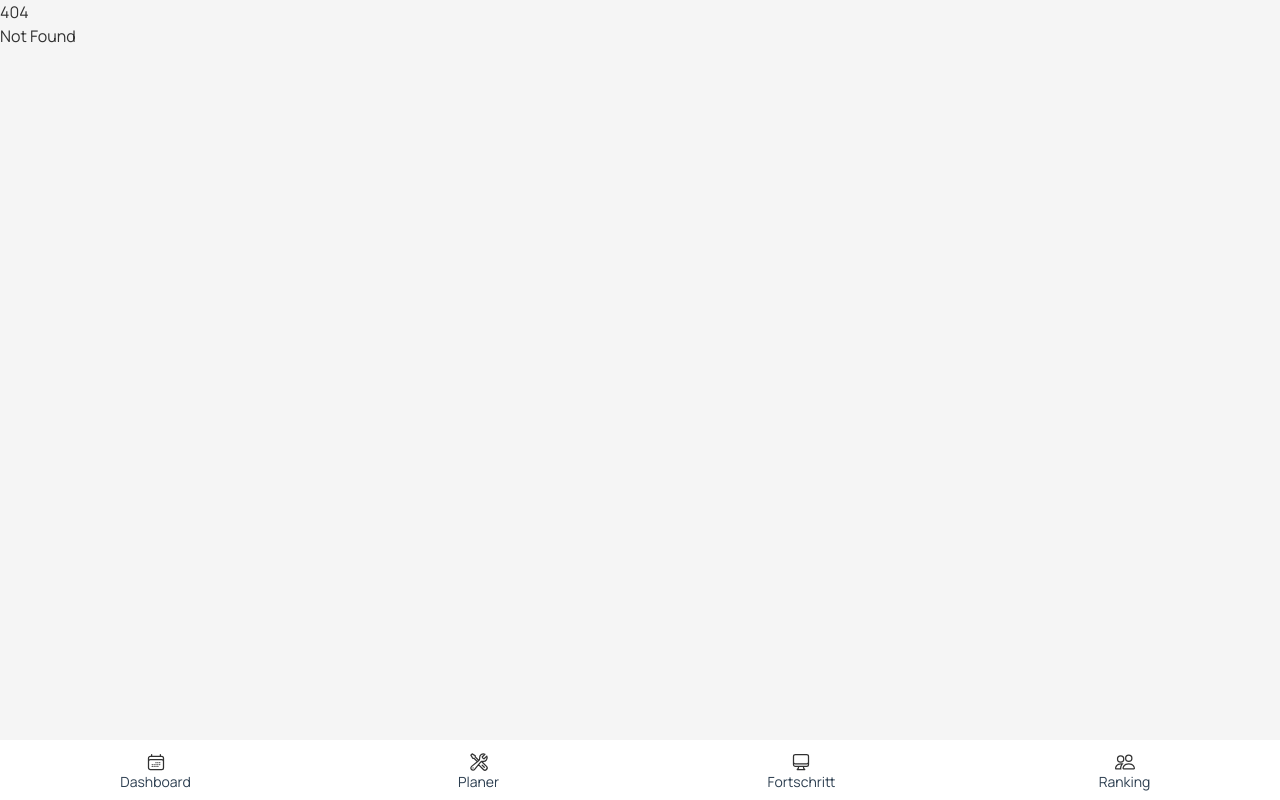
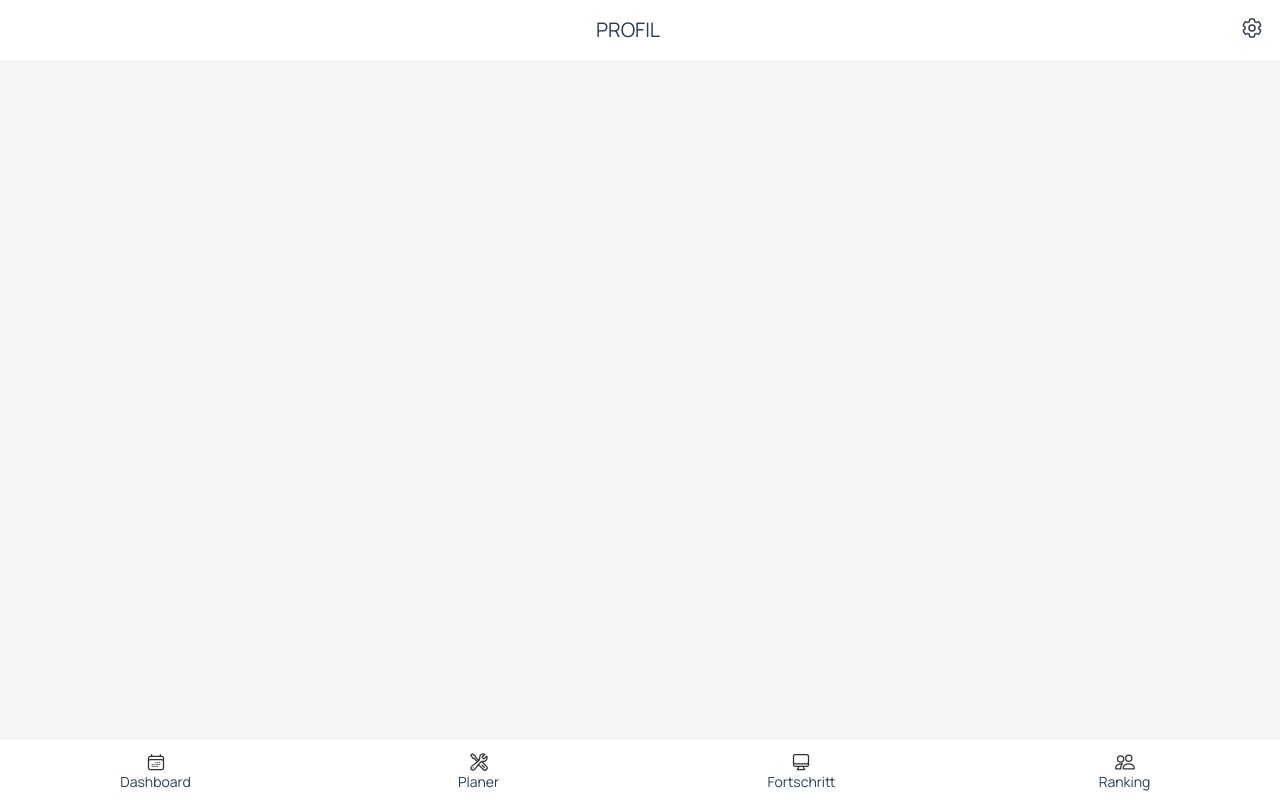
Before and after one commit to kreutzermaik/saarclimb-sveltekit, a SvelteKit app: page /profile in a window 1280 px wide. Before the commit this address had no page. Built offline with nearby package versions, Linux system fonts and the light colour scheme; no server answers; the database is empty.

Commit message:
intellij problems and errors fixed

```diff
--- /dev/null
+++ b/src/routes/profile/+page.svelte
@@ -0,0 +1,7 @@
+<script lang="ts">
+  import Header from "$lib/features/Header.svelte";
+</script>
+
+<main class="text-center mx-auto text-gray-700">
+  <Header headerText="Profil" />
+</main>
--- a/src/session.ts
+++ b/src/session.ts
@@ -1,4 +1,4 @@
-import type {AuthSession, AuthUser, Session as SupabaseSession} from "@supabase/supabase-js";
+import type {AuthUser, Session as SupabaseSession} from "@supabase/supabase-js";
 import { supabase } from "./supabase";
 import type { User } from "./types/User";
 
--- a/src/types/Gym.ts
+++ b/src/types/Gym.ts
@@ -1,4 +1,4 @@
-import { ProgressItem } from "./ProgressItem"
+import type {ProgressItem} from "./ProgressItem";
 
 export type Gym = {
     id: number,
--- a/src/types/Progress.ts
+++ b/src/types/Progress.ts
@@ -1,4 +1,4 @@
-import { ProgressItem } from "./ProgressItem"
+import type { ProgressItem } from "./ProgressItem"
 
 export type Progress = {
     userid: string,
```
